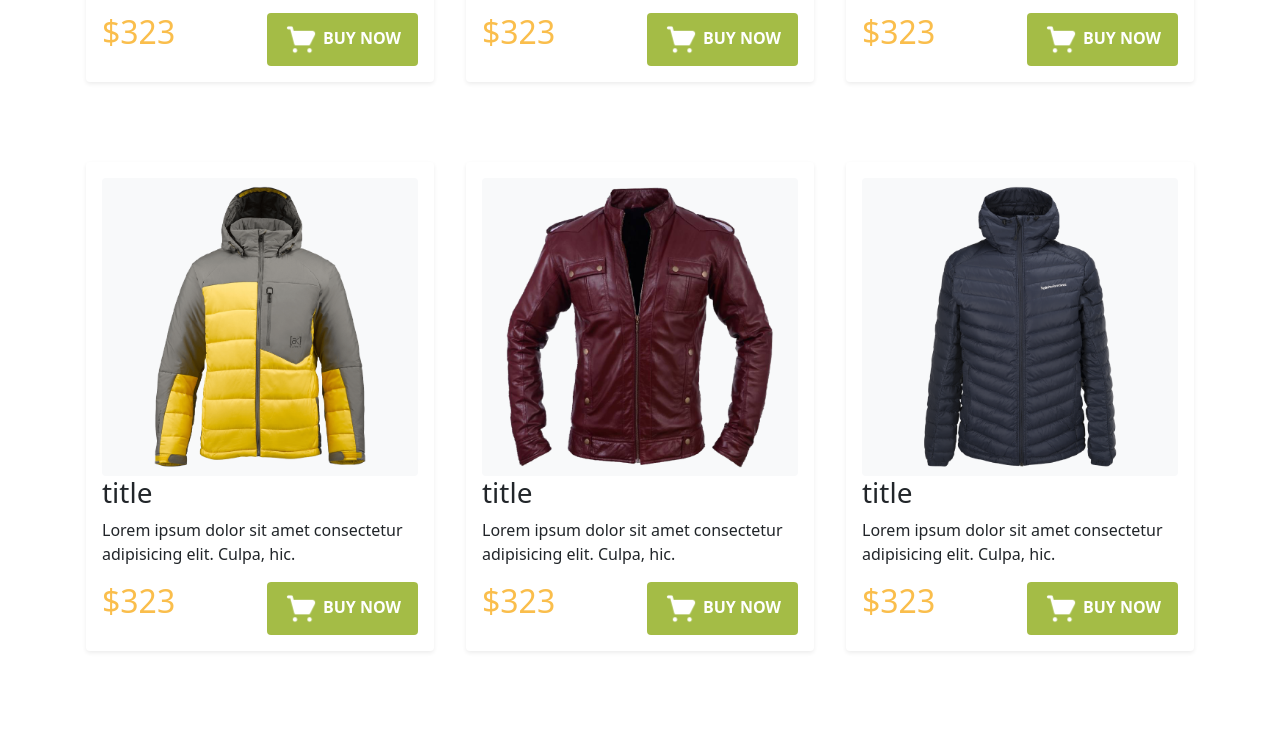
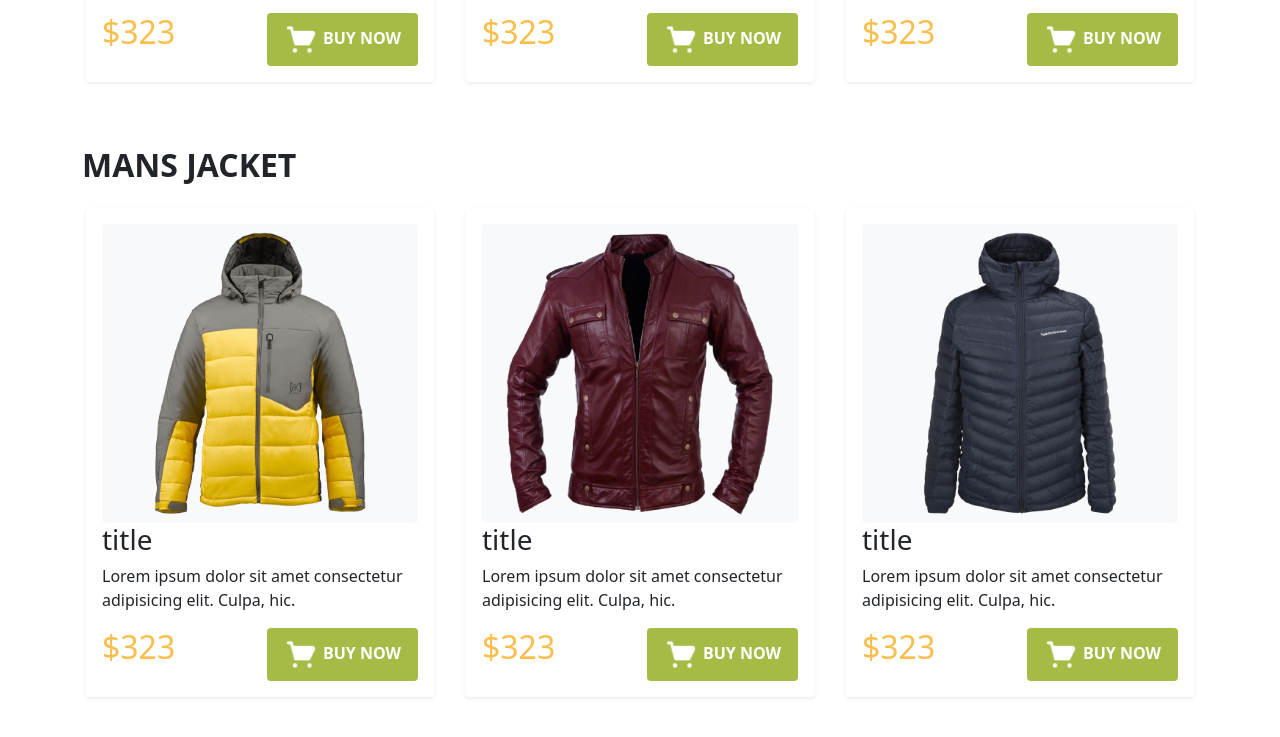
Before and after one commit to akilinjamam/13.5-penguine-fashion, a plain HTML site: page index.html in a window 1280 px wide. Shown: the part 1196-1933 px from the top of the page. Before the commit the page ends 1911 px from the top, so only its background shows below. Drawn offline with nearby package versions, Linux system fonts and the light colour scheme.

Commit message:
newly-added

```diff
--- a/index.html
+++ b/index.html
@@ -179,6 +179,7 @@
     </section>
 
     <section class="container">
+        <h2 class="fw-bold text-sm-start text-center"> MANS JACKET</h2>
         <div class="row ">
             <div class="p-3 col-12 col-sm-12 col-md-6 col-lg-4">
                 <div class="border-0 shadow-sm p-3 mb-5 bg-body rounded   ">
```
